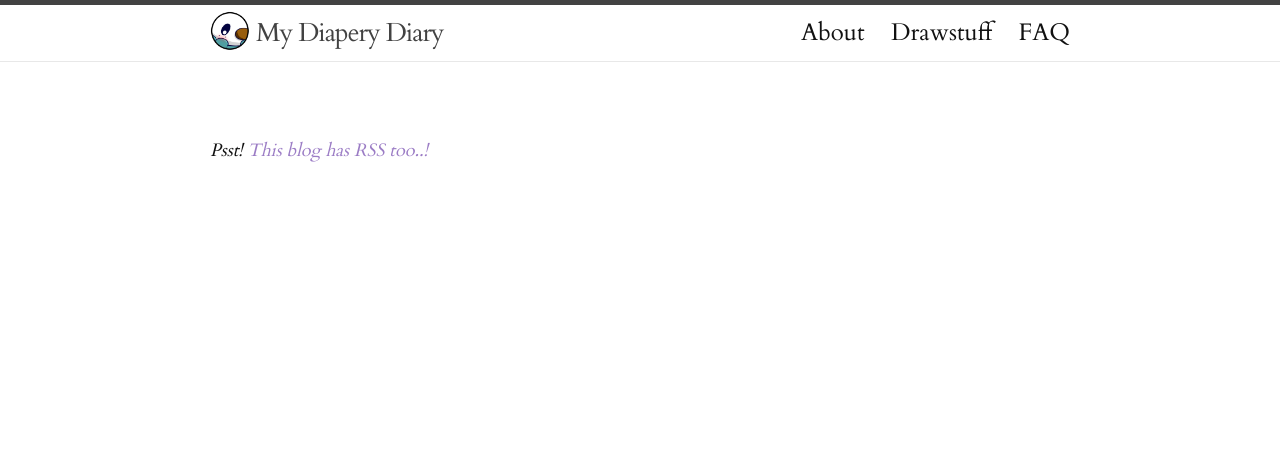
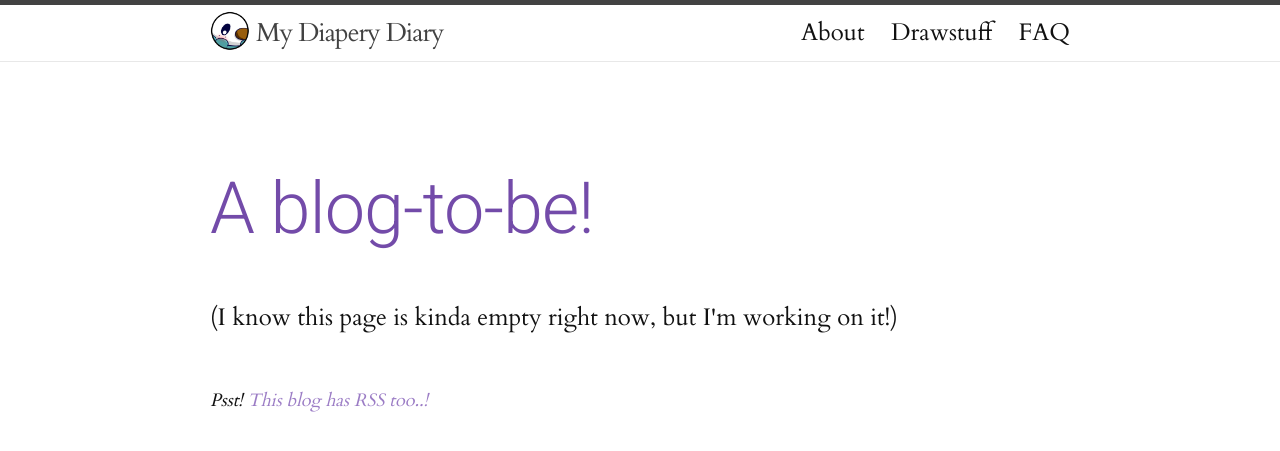
Before and after one commit to Crinklewott/diape.red, a Jekyll site: the page built from index.html, in a window 1280 px wide. Shown: the top 451 px of the page. Built offline with Jekyll 4.4.1, drawn with Linux system fonts in a browser that asks for light colours.

Commit message:
I should probably have something on the homepage

```diff
--- a/index.html
+++ b/index.html
@@ -3,6 +3,15 @@ layout: default
 ---
 
 <div class="home">
+  <article class="post">
+    <header class="post-header">
+      <a href="{{ page.permalink }}"><h1 class="post-title">A blog-to-be!</h1></a>
+    </header>
+
+    <div class="post-content">
+      (I know this page is kinda empty right now, but I'm working on it!)
+    </div>
+  </article>
 
   <ul class="post-list">
     {% for post in site.posts %}
```
